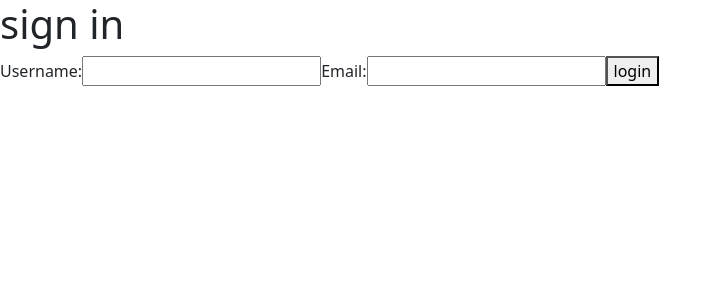
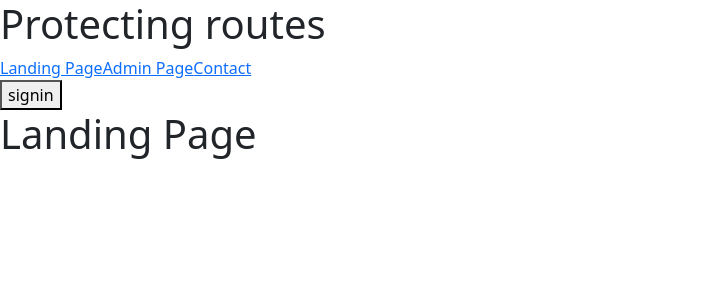
Before and after one commit to shruthi2609/svamreact, a React (Create React App) app: page / in a window 1280 px wide. Shown: the top 300 px of the page, without its empty margins (0-722 px from the left). Built offline with nearby package versions, Linux system fonts and the light colour scheme.

Commit message:
protected routes

```diff
--- a/src/App.js
+++ b/src/App.js
@@ -1,36 +1,34 @@
-import SampleComponent from "./Components/class compo/SampleComponent"
-import ComponentTwo from "./Components/functional compo/ComponentTwo"
-import DashBoard from "./Components/functional compo/DashBoard"
-import CounterComponent from "./Components/class compo/CounterComponent"
-import ToggleComponent from "./Components/class compo/ToggleComponent"
-import TaskManager from "./Components/class compo/TaskManager"
-import LifeCycleMethods from "./Components/class compo/LifeCycleMethods"
-import FormsComponent from "./Components/class compo/FormsComponent"
-import APIFetch from "./Components/class compo/APIFetch"
-import APIFetchDidMount from "./Components/class compo/APIFetchDidMount"
-import AxiosFetch from "./Components/class compo/AxiosFetch"
-import NewsApp from "./Components/class compo/NewsApp"
-import PostRequest from "./Components/class compo/PostRequest"
-import SimpleState from "./Components/functional compo/SimpleState"
-import UsingStates from "./Components/functional compo/UsingDifferentTypes"
-import UseEffectComponent from "./Components/functional compo/UseEffectComponent"
-import UseEffectDependency from "./Components/functional compo/UseEffectDependency"
-import UseRefComponent from "./Components/functional compo/UseRefComponent"
-import {Routes,Route,BrowserRouter,Link} from "react-router-dom"
-import Layout from "./Components/router components/Layout"
-import {Home,DashBoardComp,CompNotFound, UnAuth} from "./Components/router components/Home"
-function App(){
+import { BrowserRouter,Routes,Route } from "react-router-dom";
+import LayoutNavigation from "./Components/router components/LayoutNavigation";
+import { AdminPage, ContactPage, LandingPage } from "./Components/router components/SampleComponents";
+import { useState } from "react";
+const App=()=>{
+    const [user,setUser]=useState("")
+    const handleLogin=(e)=>{
+        e.preventDefault()
+        setUser({username:"admin",password:"admin123"})
+    }
+    const handleLogout=(e)=>{
+        e.preventDefault()
+        setUser("")
+    }
     return(
-        <BrowserRouter>
-        <Routes>
-            <Route path="/" element={<Layout></Layout>}>
-                <Route index element={<Home></Home>}></Route>
-                <Route path="dashboard/:uname/:email" element={<DashBoardComp></DashBoardComp>}></Route>
-                <Route path="unauth" element={<UnAuth></UnAuth>}></Route>
-                <Route path="*" element={<CompNotFound></CompNotFound>}></Route>
-            </Route>
-        </Routes>
-        </BrowserRouter>
+        <div>
+            <BrowserRouter>
+            <h1>Protecting routes</h1>
+            <LayoutNavigation></LayoutNavigation>
+            {
+                user?<button onClick={(e)=>handleLogout(e)}>signout</button>:<button onClick={(e)=>handleLogin(e)}>signin</button>
+            }
+            <Routes>
+                <Route index element={<LandingPage></LandingPage>}></Route>
+                <Route path="/admin" element={<AdminPage user={user}></AdminPage>}></Route>
+                <Route  path="/contact" element={<ContactPage></ContactPage>}></Route>
+            </Routes>
+            </BrowserRouter>
+
+        </div>
     )
+
 }
 export default App
--- /dev/null
+++ b/src/Components/router components/LayoutNavigation.js
@@ -0,0 +1,12 @@
+import {Link} from "react-router-dom"
+
+const LayoutNavigation=()=>{
+    return(
+        <nav>
+            <Link to='/'>Landing Page</Link>
+            <Link to='/admin'>Admin Page</Link>
+            <Link to='contact'>Contact</Link>
+        </nav>
+    )
+}
+export default LayoutNavigation
--- /dev/null
+++ b/src/Components/router components/SampleComponents.js
@@ -0,0 +1,26 @@
+import { Navigate } from "react-router-dom"
+
+export const LandingPage=()=>{
+    return(
+        <div>
+            <h1>Landing Page</h1>
+        </div>
+    )
+}
+export const AdminPage=(props)=>{
+    if(!props.user){
+        return <Navigate to="/contact" replace></Navigate>
+    }
+    return(
+        <div>
+            <h1> Details goes here</h1>
+        </div>
+    )
+}
+export const ContactPage=()=>{
+    return(
+        <div>
+            <h1>Please contact the support team for login issues</h1>
+        </div>
+    )
+}
```
Also changed, not shown: src/App1.js (added, +36 -0 lines).
